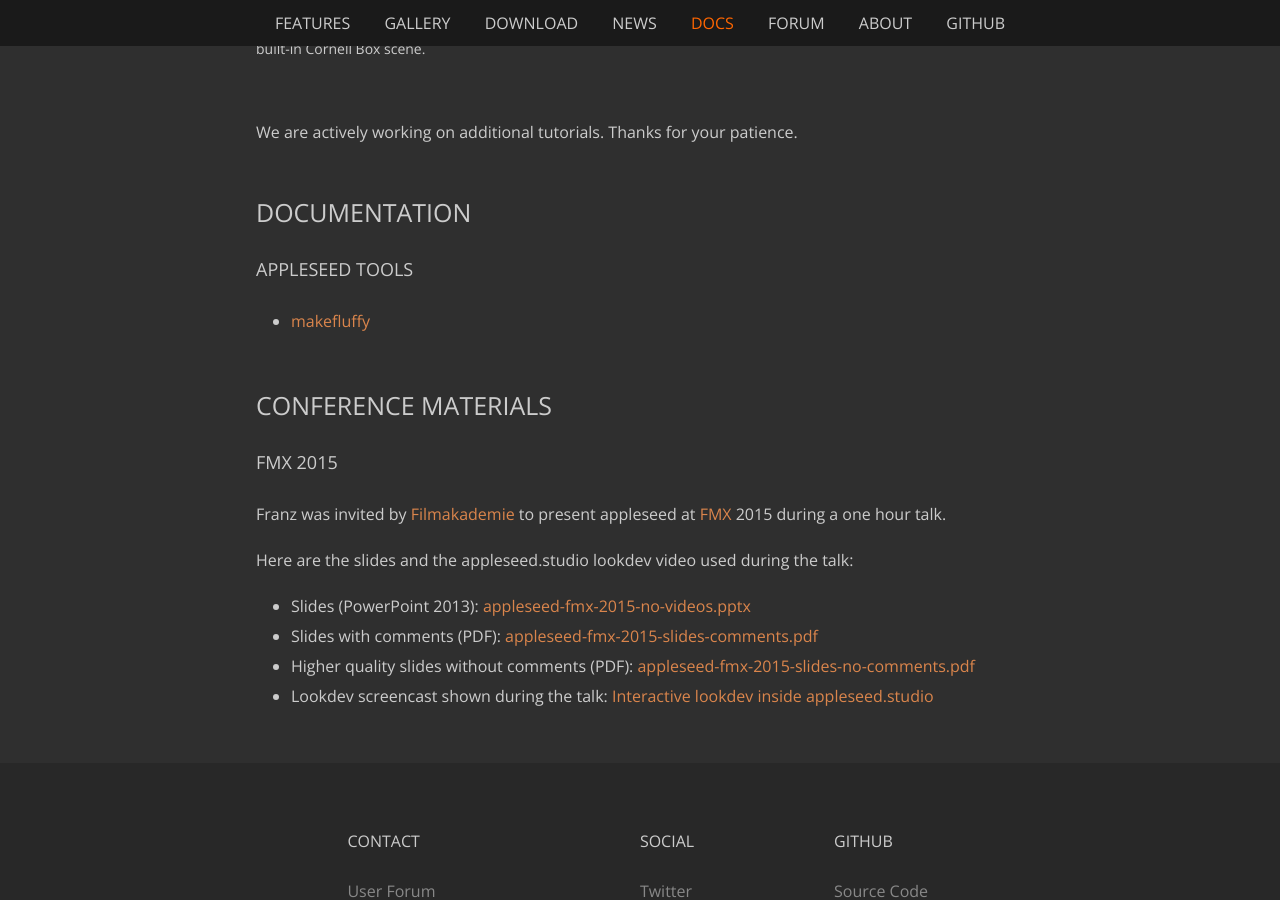
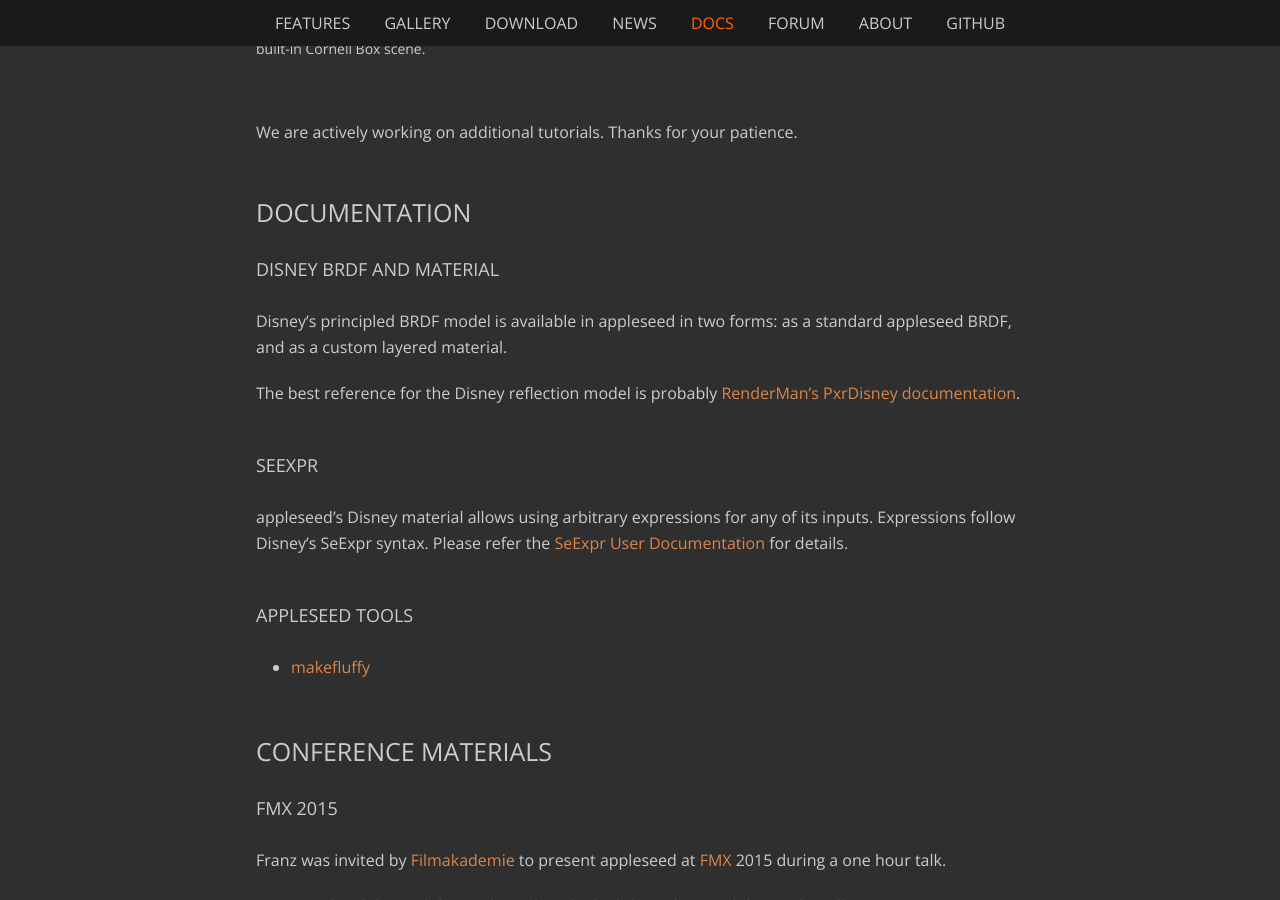
Before and after one commit to appleseedhq/appleseedhq.github.io, a Jekyll site: the page built from docs.md, in a window 1280 px wide and 900 px high, scrolled down 908 px. Built offline with Jekyll 4.4.1, drawn with Linux system fonts in a browser that asks for light colours; nearby versions of some CDN libraries.

Commit message:
Add links to Disney BRDF and SeExpr documentation

```diff
--- a/docs.md
+++ b/docs.md
@@ -22,6 +22,18 @@
 We are actively working on additional tutorials. Thanks for your patience.
 
 ## Documentation
+
+### Disney BRDF and Material
+
+Disney's principled BRDF model is available in appleseed in two forms: as a standard appleseed BRDF, and as a custom layered material.
+
+The best reference for the Disney reflection model is probably
+[RenderMan's PxrDisney documentation](http://renderman.pixar.com/resources/current/RenderMan/PxrDisney.html).
+
+### SeExpr
+
+appleseed's Disney material allows using arbitrary expressions for any of its inputs. Expressions follow Disney's SeExpr syntax.
+Please refer the [SeExpr User Documentation](http://wdas.github.io/SeExpr/doxygen/userdoc.html) for details.
 
 ### appleseed Tools
 
```
